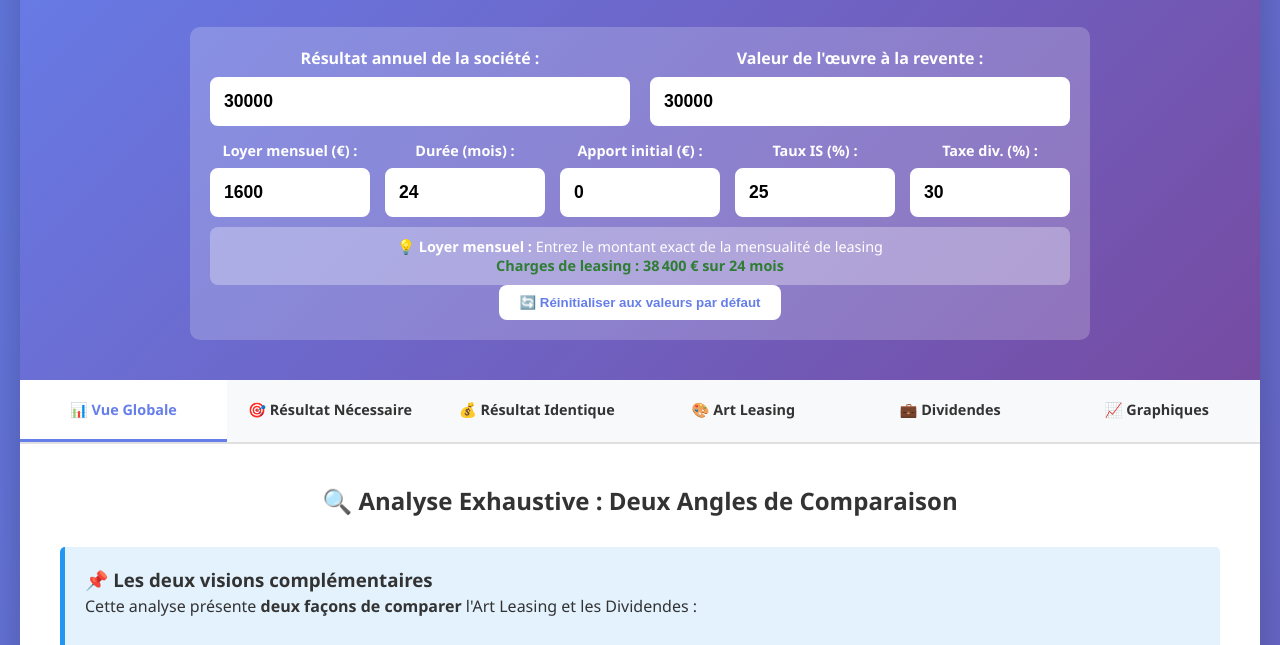
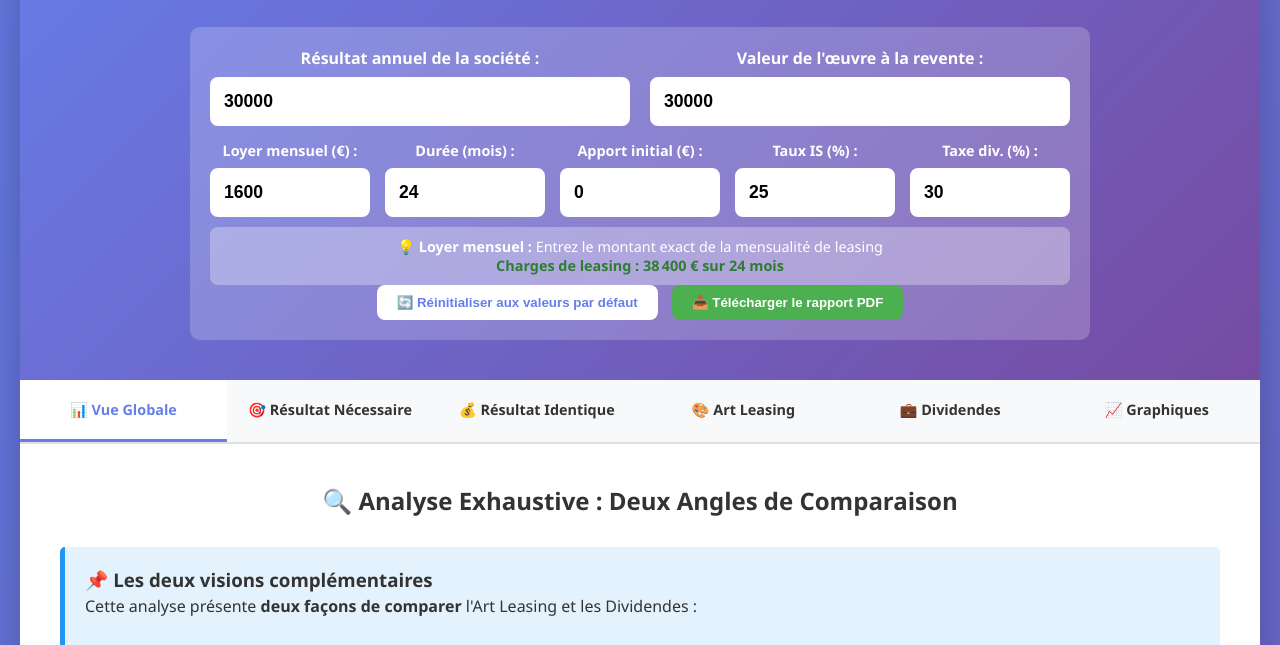
Before and after one commit to pqvar/calculateur-art-leasing, a plain HTML site: page index.html in a window 1280 px wide. Shown: the part 155-800 px from the top of the page. Drawn offline with nearby package versions, Linux system fonts and the light colour scheme.

Commit message:
Update index.html

```diff
--- a/index.html
+++ b/index.html
@@ -526,6 +526,9 @@
                     </div>
                     <button onclick="resetDefaults()">
                         🔄 Réinitialiser aux valeurs par défaut
+                    </button>
+                    <button onclick="downloadPDF()" style="background: #4CAF50; color: white; margin-left: 10px;">
+                        📥 Télécharger le rapport PDF
                     </button>
                 </div>
             </div>
@@ -1466,6 +1469,27 @@
             document.getElementById('dureeMois').value = 24;
             document.getElementById('apportInitial').value = 0;
             updateCalculations();
+        }
+
+        function downloadPDF() {
+            // Préparer l'impression
+            const originalTitle = document.title;
+            document.title = 'Rapport Art Leasing - ' + formatEuro(calculations.valeur_extraite);
+
+            // Afficher tous les onglets pour l'impression
+            const contents = document.querySelectorAll('.tab-content');
+            contents.forEach(content => {
+                content.style.display = 'block';
+            });
+
+            // Lancer l'impression
+            window.print();
+
+            // Restaurer l'affichage après impression
+            setTimeout(() => {
+                document.title = originalTitle;
+                showTab(0); // Retourner à l'onglet actif
+            }, 100);
         }
 
         function showTab(index) {
```
